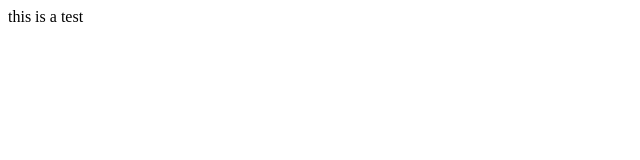
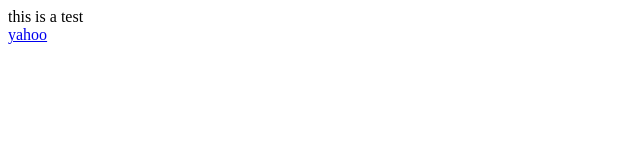
Before and after one commit to S0963162234/s0963162234.github.io, a plain HTML site: page index.html in a window 1280 px wide. Shown: the full height of the page, 0-640 px from the left. Drawn offline with Linux system fonts and the light colour scheme.

Commit message:
Update index.html

```diff
--- a/index.html
+++ b/index.html
@@ -1 +1,3 @@
 this is a test
+<br>
+<a href=http://www.yahoo.com.tw> yahoo </a>
```
